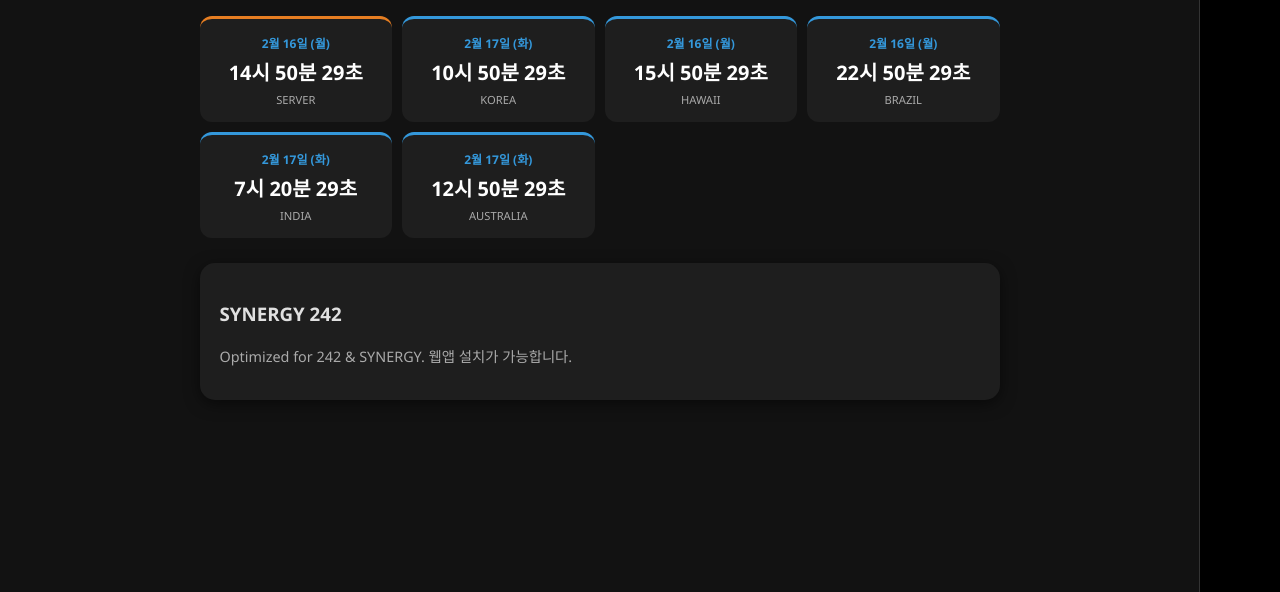
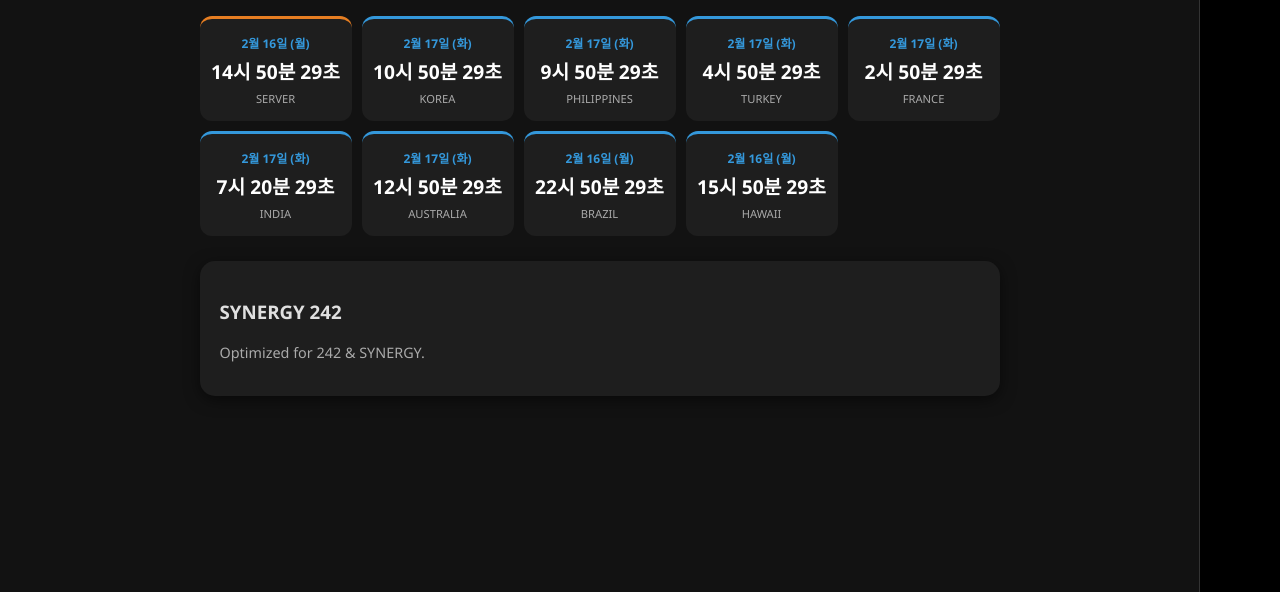
Before and after one commit to nobodysyn/calc, a plain HTML site: page index.html in a window 1280 px wide. Shown: the part 208-800 px from the top of the page. Drawn offline with Linux system fonts and the light colour scheme.

Commit message:
Update index.html

```diff
--- a/index.html
+++ b/index.html
@@ -4,7 +4,6 @@
     <meta charset="UTF-8">
     <meta name="viewport" content="width=device-width, initial-scale=1.0">
     <title>SYNERGY 242 Toolkit</title>
-
     <meta name="apple-mobile-web-app-capable" content="yes">
     <meta name="apple-mobile-web-app-status-bar-style" content="black-translucent">
     <meta name="apple-mobile-web-app-title" content="SYNERGY 242">
@@ -14,45 +13,32 @@
     <style>
         :root { --primary: #3498db; --bg: #121212; --card: #1e1e1e; --text: #e0e0e0; --accent: #e67e22; --danger: #ff4d4d; }
         body { font-family: 'Segoe UI', sans-serif; background: var(--bg); color: var(--text); margin: 0; display: flex; height: 100vh; overflow: hidden; }
-
-        /* 사이드바 */
         .sidebar { width: 80px; background: #000; display: flex; flex-direction: column; align-items: center; padding-top: 20px; border-left: 1px solid #333; order: 2; }
         .nav-item { color: #888; cursor: pointer; margin-bottom: 25px; font-size: 0.8em; text-align: center; transition: 0.3s; }
         .nav-item:hover, .nav-item.active { color: var(--primary); }
-
-        /* 메인 영역 */
         .main-content { flex: 1; padding: 20px 30px; overflow-y: auto; order: 1; position: relative; }
         .section { display: none; max-width: 800px; margin: auto; }
         .section.active { display: block; }
-
-        /* 로고 디자인 */
         .logo-container { text-align: center; margin-bottom: 20px; }
         .main-logo { width: 100px; height: 100px; border-radius: 50%; border: 2px solid var(--primary); box-shadow: 0 0 15px rgba(52, 152, 219, 0.3); }
-
-        /* 다국어 스위치 */
         .lang-switch { position: absolute; top: 20px; left: 20px; z-index: 100; display: flex; gap: 5px; }
         .lang-btn { background: #333; border: 1px solid #444; color: #fff; padding: 5px 10px; border-radius: 5px; cursor: pointer; font-size: 12px; }
         .lang-btn.active { background: var(--primary); border-color: var(--primary); }
-
-        /* 시계 디자인 */
-        .clock-grid { display: grid; grid-template-columns: repeat(auto-fit, minmax(160px, 1fr)); gap: 10px; margin-bottom: 25px; }
+        .clock-grid { display: grid; grid-template-columns: repeat(auto-fit, minmax(140px, 1fr)); gap: 10px; margin-bottom: 25px; }
         .clock-card { background: var(--card); padding: 15px 10px; border-radius: 12px; text-align: center; border-top: 3px solid var(--primary); }
         .clock-date { font-size: 0.75em; color: var(--primary); margin-bottom: 5px; font-weight: bold; }
-        .clock-time { font-size: 1.25em; font-weight: bold; color: #fff; }
+        .clock-time { font-size: 1.2em; font-weight: bold; color: #fff; }
         .clock-label { font-size: 0.7em; color: #aaa; margin-top: 6px; }
-
-        /* 카드 및 입력창 */
         .card { background: var(--card); padding: 20px; border-radius: 15px; margin-bottom: 15px; box-shadow: 0 4px 15px rgba(0,0,0,0.5); }
         h2 { color: var(--primary); margin-top: 0; font-size: 1.4em; }
         label { display: block; margin-top: 10px; font-size: 0.85em; color: #bbb; }
         select, input { width: 100%; padding: 10px; border-radius: 8px; border: 1px solid #333; background: #252525; color: #fff; margin-top: 5px; box-sizing: border-box; }
-
         .result-box { margin-top: 20px; padding: 15px; background: #1a2a3a; border-radius: 10px; text-align: center; border: 1px solid var(--primary); }
         .total-val { font-size: 2em; font-weight: 900; color: var(--primary); }
-
         .calc-nav { display: flex; gap: 8px; margin-bottom: 15px; overflow-x: auto; padding-bottom: 5px; }
         .calc-btn { flex: 0 0 auto; background: #333; border: none; color: #fff; padding: 10px 15px; border-radius: 8px; cursor: pointer; transition: 0.2s; white-space: nowrap; }
         .calc-btn.active { background: var(--primary); }
+        .pre-req { color: var(--danger); font-size: 0.82em; margin-top: 10px; font-weight: bold; border-left: 3px solid var(--danger); padding-left: 10px; min-height: 1.2em; }
     </style>
 </head>
 <body>
@@ -72,22 +58,20 @@
         <div style="text-align: right; color: #555; font-size: 0.7em; margin-bottom: 10px;">Made by NOBODY(S242)</div>
 
         <div id="section-main" class="section active">
-            <div class="logo-container">
-                <img src="logo.jpg" alt="SYNERGY Logo" class="main-logo">
-            </div>
+            <div class="logo-container"><img src="logo.jpg" alt="SYNERGY Logo" class="main-logo"></div>
             <h2 data-key="clock-title" style="text-align: center;">World & Server Time</h2>
             <div class="clock-grid">
-                <div class="clock-card" style="border-top-color: var(--accent);"><div class="clock-date" id="date-server">-</div><div class="clock-time" id="time-server">00:00:00</div><div class="clock-label" data-key="label-server">SERVER (KOR-11h)</div></div>
+                <div class="clock-card" style="border-top-color: var(--accent);"><div class="clock-date" id="date-server">-</div><div class="clock-time" id="time-server">00:00:00</div><div class="clock-label" data-key="label-server">SERVER</div></div>
                 <div class="clock-card"><div class="clock-date" id="date-kor">-</div><div class="clock-time" id="time-kor">00:00:00</div><div class="clock-label" data-key="label-kor">KOREA</div></div>
-                <div class="clock-card"><div class="clock-date" id="date-haw">-</div><div class="clock-time" id="time-haw">00:00:00</div><div class="clock-label" data-key="label-haw">HAWAII</div></div>
-                <div class="clock-card"><div class="clock-date" id="date-bra">-</div><div class="clock-time" id="time-bra">00:00:00</div><div class="clock-label" data-key="label-bra">BRAZIL</div></div>
+                <div class="clock-card"><div class="clock-date" id="date-phl">-</div><div class="clock-time" id="time-phl">00:00:00</div><div class="clock-label" data-key="label-phl">PHILIPPINES</div></div>
+                <div class="clock-card"><div class="clock-date" id="date-tur">-</div><div class="clock-time" id="time-tur">00:00:00</div><div class="clock-label" data-key="label-tur">TURKEY</div></div>
+                <div class="clock-card"><div class="clock-date" id="date-fra">-</div><div class="clock-time" id="time-fra">00:00:00</div><div class="clock-label" data-key="label-fra">FRANCE</div></div>
                 <div class="clock-card"><div class="clock-date" id="date-ind">-</div><div class="clock-time" id="time-ind">00:00:00</div><div class="clock-label" data-key="label-ind">INDIA</div></div>
                 <div class="clock-card"><div class="clock-date" id="date-aus">-</div><div class="clock-time" id="time-aus">00:00:00</div><div class="clock-label" data-key="label-aus">AUSTRALIA</div></div>
+                <div class="clock-card"><div class="clock-date" id="date-bra">-</div><div class="clock-time" id="time-bra">00:00:00</div><div class="clock-label" data-key="label-bra">BRAZIL</div></div>
+                <div class="clock-card"><div class="clock-date" id="date-haw">-</div><div class="clock-time" id="time-haw">00:00:00</div><div class="clock-label" data-key="label-haw">HAWAII</div></div>
             </div>
-            <div class="card">
-                <h3 data-key="notice-title">SYNERGY 242</h3>
-                <p style="color: #aaa; font-size: 0.9em;" data-key="notice-desc">Optimized for 242 & SYNERGY. 웹앱 설치가 가능합니다.</p>
-            </div>
+            <div class="card"><h3 data-key="notice-title">SYNERGY 242</h3><p style="color: #aaa; font-size: 0.9em;" data-key="notice-desc">Optimized for 242 & SYNERGY.</p></div>
         </div>
 
         <div id="section-calc" class="section">
@@ -100,11 +84,14 @@
             <div id="calc-tower" class="calc-sub">
                 <div class="card">
                     <h2 data-key="tower-title">Precision Parts</h2>
-                    <label data-key="tower-target-lbl">목표 산업 레벨</label>
-                    <select id="towerTarget" onchange="calcTower()"></select>
+                    <label data-key="tower-target-lbl">목표 산업 레벨</label><select id="towerTarget" onchange="calcTower()"></select>
+                    <div id="towerPreReq" class="pre-req"></div>
                     <div style="display: grid; grid-template-columns: 1fr 1fr; gap: 10px; margin-top:10px;">
                         <div><label data-key="cur-tower-lbl">현재 타워</label><select id="curTower" onchange="calcTower()"></select></div>
                         <div><label data-key="cur-guild-lbl">현재 연맹홀</label><select id="curGuild" onchange="calcTower()"></select></div>
+                        <div><label data-key="cur-shooter-lbl">현재 슈터</label><select id="curShooter" onchange="calcTower()"></select></div>
+                        <div><label data-key="cur-rider-lbl">현재 라이더</label><select id="curRider" onchange="calcTower()"></select></div>
+                        <div><label data-key="cur-fighter-lbl">현재 파이터</label><select id="curFighter" onchange="calcTower()"></select></div>
                     </div>
                     <div class="result-box"><div class="total-val" id="towerTotal">0</div></div>
                 </div>
@@ -147,29 +134,38 @@
     const i18n = {
         ko: {
             'nav-main': '🏠<br>메인', 'nav-calc': '📊<br>계산기', 'nav-info': '📜<br>공략',
-            'label-server': 'SERVER', 'notice-title': 'SYNERGY 242', 'unit': ' 개',
+            'clock-title': 'World & Server Time', 'label-server': 'SERVER', 'label-kor': 'KOREA', 'label-phl': 'PHILIPPINES', 'label-tur': 'TURKEY', 'label-fra': 'FRANCE', 'label-ind': 'INDIA', 'label-aus': 'AUSTRALIA', 'label-bra': 'BRAZIL', 'label-haw': 'HAWAII',
+            'notice-title': 'SYNERGY 242', 'notice-desc': 'Optimized for 242 & SYNERGY.', 'unit': ' 개',
             'btn-tower-calc': '부품', 'btn-hero-calc': '영웅 승급', 'btn-apc-calc': 'APC 칩',
-            'tower-title': '부품 계산기', 'hero-title': '영웅 승급', 'apc-title': 'APC 칩 계산기',
+            'tower-title': '부품 계산기', 'tower-target-lbl': '목표 산업 레벨', 'cur-tower-lbl': '현재 타워', 'cur-guild-lbl': '현재 연맹홀', 'cur-shooter-lbl': '현재 슈터', 'cur-rider-lbl': '현재 라이더', 'cur-fighter-lbl': '현재 파이터',
+            'hero-title': '영웅 승급', 'hero-type-lbl': '유형', 'opt-hero': '영웅', 'opt-weapon': '전용무기', 'opt-awaken': '무기각성', 'hero-cur-lbl': '현재 단계', 'hero-target-lbl': '목표 단계',
+            'apc-title': 'APC 칩 계산기', 'apc-cur-lbl': '현재 별', 'apc-target-lbl': '목표 별', 'apc-have-mat-lbl': '보유 고급원료',
+            'info-title': 'Guide', 'info-desc': '연맹 공략 준비 중...',
+            'pre-warn': '⚠️ 선행 조건: ', 'lv': '레벨', 'ind': '산업',
+            'tower-pre': ["", "", "산업1 연맹홀 + 산업1 슈터", "산업2 연맹홀 + 산업2 라이더", "산업3 연맹홀 + 산업3 파이터", "산업4 연맹홀 + 산업4 슈터", "산업5 연맹홀 + 산업5 라이더", "산업6 연맹홀 + 산업6 파이터", "산업7 연맹홀 + 산업7 슈터"],
             'labels': ["해제 전", "1성", "1.2", "1.4", "1.6", "1.8", "2성", "2.2", "2.4", "2.6", "2.8", "3성", "3.2", "3.4", "3.6", "3.8", "4성", "4.2", "4.4", "4.6", "4.8", "5성", "5성(1)", "5성(2)", "5성(3)", "Max"],
             'apc-steps': ["0 별", "1 별", "2 별", "3 별", "4 별(0.5)", "4 별(1.0)", "5 별(0.5)", "5 별(1.0)", "6 별(0.33)", "6 별(0.66)", "6 별(1.0)", "7 별(0.33)", "7 별(0.66)", "7 별(1.0)"]
         },
         en: {
             'nav-main': '🏠<br>Main', 'nav-calc': '📊<br>Calc', 'nav-info': '📜<br>Guide',
-            'label-server': 'SERVER', 'notice-title': 'SYNERGY 242', 'unit': ' Qty',
+            'clock-title': 'World & Server Time', 'label-server': 'SERVER', 'label-kor': 'KOREA', 'label-phl': 'PHILIPPINES', 'label-tur': 'TURKEY', 'label-fra': 'FRANCE', 'label-ind': 'INDIA', 'label-aus': 'AUSTRALIA', 'label-bra': 'BRAZIL', 'label-haw': 'HAWAII',
+            'notice-title': 'SYNERGY 242', 'notice-desc': 'Optimized for 242 & SYNERGY.', 'unit': ' Qty',
             'btn-tower-calc': 'Parts', 'btn-hero-calc': 'Hero', 'btn-apc-calc': 'APC Chip',
-            'tower-title': 'Parts Calc', 'hero-title': 'Hero Upgrade', 'apc-title': 'APC Chip Calc',
+            'tower-title': 'Parts Calc', 'tower-target-lbl': 'Target Ind. Level', 'cur-tower-lbl': 'Watch Tower', 'cur-guild-lbl': 'Alliance Hall', 'cur-shooter-lbl': 'Shooter Camp', 'cur-rider-lbl': 'Rider Camp', 'cur-fighter-lbl': 'Fighter Camp',
+            'hero-title': 'Hero Upgrade', 'hero-type-lbl': 'Type', 'opt-hero': 'Hero', 'opt-weapon': 'Weapon', 'opt-awaken': 'Awaken', 'hero-cur-lbl': 'Current Stage', 'hero-target-lbl': 'Target Stage',
+            'apc-title': 'APC Chip Calc', 'apc-cur-lbl': 'Current Star', 'apc-target-lbl': 'Target Star', 'apc-have-mat-lbl': 'Materials Owned',
+            'info-title': 'Guide', 'info-desc': 'Strategy guides coming soon...',
+            'pre-warn': '⚠️ Prerequisite: ', 'lv': 'Lv.', 'ind': 'Ind.',
+            'tower-pre': ["", "", "Lv1 Hall + Lv1 Shooter", "Lv2 Hall + Lv2 Rider", "Lv3 Hall + Lv3 Fighter", "Lv4 Hall + Lv4 Shooter", "Lv5 Hall + Lv5 Rider", "Lv6 Hall + Lv6 Fighter", "Lv7 Hall + Lv7 Shooter"],
             'labels': ["Locked", "1★", "1.2", "1.4", "1.6", "1.8", "2★", "2.2", "2.4", "2.6", "2.8", "3★", "3.2", "3.4", "3.6", "3.8", "4★", "4.2", "4.4", "4.6", "4.8", "5★", "5★(1)", "5★(2)", "5★(3)", "Max"],
             'apc-steps': ["Star 0", "Star 1", "Star 2", "Star 3", "Star 4(0.5)", "Star 4(1.0)", "Star 5(0.5)", "Star 5(1.0)", "Star 6(0.33)", "Star 6(0.66)", "Star 6(1.0)", "Star 7(0.33)", "Star 7(0.66)", "Star 7(1.0)"]
         }
     };
 
-    const towerData = { tower: [0, 900, 1100, 1300, 1550, 1850, 1500, 1600, 1750], guild: [0, 250, 250, 300, 350, 450, 350, 400, 500] };
-    const heroData = {
-        hero: { unlock: 10, costs: [0, 1, 1, 2, 3, 3, 5, 5, 5, 5, 15, 15, 15, 15, 15, 50, 50, 50, 50, 50, 100, 100, 100, 100, 100, 100] },
-        weapon: { unlock: 10, costs: [0, 1, 1, 3, 5, 7, 7, 7, 7, 7, 15, 15, 15, 15, 15, 25, 25, 25, 25, 25, 35, 35, 35, 35, 35, 35] },
-        awaken: { unlock: 100, costs: [0, 50, 50, 50, 50, 100, 100, 100, 100, 100, 120, 120, 120, 120, 120, 150, 150, 150, 150, 150, 200, 200, 200, 200, 200, 300] }
-    };
+    const towerData = { tower: [0, 900, 1100, 1300, 1550, 1850, 1500, 1600, 1750], guild: [0, 250, 250, 300, 350, 450, 350, 400, 500], camp: [0, 400, 450, 550, 650, 800, 600, 700, 800] };
+    const heroData = { hero: { unlock: 10, costs: [0, 1, 1, 2, 3, 3, 5, 5, 5, 5, 15, 15, 15, 15, 15, 50, 50, 50, 50, 50, 100, 100, 100, 100, 100, 100] }, weapon: { unlock: 10, costs: [0, 1, 1, 3, 5, 7, 7, 7, 7, 7, 15, 15, 15, 15, 15, 25, 25, 25, 25, 25, 35, 35, 35, 35, 35, 35] }, awaken: { unlock: 100, costs: [0, 50, 50, 50, 50, 100, 100, 100, 100, 100, 120, 120, 120, 120, 120, 150, 150, 150, 150, 150, 200, 200, 200, 200, 200, 300] } };
     const apcSingleCosts = [0, 1, 1, 2, 5, 5, 10, 10, 12, 12, 12, 15, 15, 15];
+    const CHIP_MAT_RATIO = 800;
 
     function setLang(lang) {
         currentLang = lang;
@@ -179,11 +175,11 @@
             const k = el.getAttribute('data-key');
             if (i18n[lang][k]) el.innerHTML = i18n[lang][k];
         });
-        refreshSelects(); updateClocks();
+        refreshSelects(); updateClocks(); calcTower(); calcHero(); calcApc();
     }
 
     function refreshSelects() {
-        const hL = i18n[currentLang]['labels'], aL = i18n[currentLang]['apc-steps'];
+        const hL = i18n[currentLang]['labels'], aL = i18n[currentLang]['apc-steps'], L = i18n[currentLang];
         const cs = document.getElementById('curStep'), ts = document.getElementById('targetStep'), ca = document.getElementById('curApc'), ta = document.getElementById('targetApc');
         const cv = cs.value||0, tv = ts.value||25, cav = ca.value||0, tav = ta.value||13;
         cs.innerHTML = ''; ts.innerHTML = ''; ca.innerHTML = ''; ta.innerHTML = '';
@@ -191,22 +187,26 @@
         aL.forEach((l, i) => { ca.add(new Option(l, i)); ta.add(new Option(l, i)); });
         cs.value = cv; ts.value = tv; ca.value = cav; ta.value = tav;
 
-        const tt = document.getElementById('towerTarget'), ct = document.getElementById('curTower'), cg = document.getElementById('curGuild');
-        const tt_v = tt.value||8, ct_v = ct.value||0;
-        tt.innerHTML = ''; ct.innerHTML = ''; cg.innerHTML = '';
+        const tt = document.getElementById('towerTarget'), ct = document.getElementById('curTower'), cg = document.getElementById('curGuild'), cs_c = document.getElementById('curShooter'), cr = document.getElementById('curRider'), cf = document.getElementById('curFighter');
+        const tt_v = tt.value||8, ct_v = ct.value||0, cg_v = cg.value||0, csc_v = cs_c.value||0, cr_v = cr.value||0, cf_v = cf.value||0;
+        tt.innerHTML = ''; ct.innerHTML = ''; cg.innerHTML = ''; cs_c.innerHTML = ''; cr.innerHTML = ''; cf.innerHTML = '';
         for(let i=0; i<=8; i++) {
-            if(i>0) tt.add(new Option('Ind.'+i, i));
-            ct.add(new Option('Lv.'+i, i)); cg.add(new Option('Lv.'+i, i));
+            if(i>0) tt.add(new Option(`${L.ind}${i}`, i));
+            ct.add(new Option(`${L.lv}${i}`, i)); cg.add(new Option(`${L.lv}${i}`, i));
+            cs_c.add(new Option(`${L.lv}${i}`, i)); cr.add(new Option(`${L.lv}${i}`, i)); cf.add(new Option(`${L.lv}${i}`, i));
         }
-        tt.value = tt_v; ct.value = ct_v;
+        tt.value = tt_v; ct.value = ct_v; cg.value = cg_v; cs_c.value = csc_v; cr.value = cr_v; cf.value = cf_v;
     }
 
     function updateClocks() {
         const now = new Date();
-        const zones = { 'kor': 'Asia/Seoul', 'haw': 'Pacific/Honolulu', 'bra': 'America/Sao_Paulo', 'ind': 'Asia/Kolkata', 'aus': 'Australia/Sydney' };
+        const zones = { 'kor': 'Asia/Seoul', 'phl': 'Asia/Manila', 'tur': 'Europe/Istanbul', 'fra': 'Europe/Paris', 'ind': 'Asia/Kolkata', 'aus': 'Australia/Sydney', 'bra': 'America/Sao_Paulo', 'haw': 'Pacific/Honolulu' };
         for (const [k, z] of Object.entries(zones)) {
-            document.getElementById(`date-${k}`).innerText = now.toLocaleDateString(currentLang=='ko'?'ko-KR':'en-US', { month:'short', day:'2-digit', weekday:'short', timeZone:z });
-            document.getElementById(`time-${k}`).innerText = now.toLocaleTimeString('ko-KR', { hour12:false, timeZone:z });
+            const dEl = document.getElementById(`date-${k}`), tEl = document.getElementById(`time-${k}`);
+            if(dEl && tEl) {
+                dEl.innerText = now.toLocaleDateString(currentLang=='ko'?'ko-KR':'en-US', { month:'short', day:'2-digit', weekday:'short', timeZone:z });
+                tEl.innerText = now.toLocaleTimeString('ko-KR', { hour12:false, timeZone:z });
+            }
         }
         const sTime = new Date(now.getTime() - (11 * 3600000));
         document.getElementById('date-server').innerText = sTime.toLocaleDateString(currentLang=='ko'?'ko-KR':'en-US', { month:'short', day:'2-digit', weekday:'short'});
@@ -216,7 +216,17 @@
 
     function calcTower() {
         const t = parseInt(document.getElementById('towerTarget').value), ct = parseInt(document.getElementById('curTower').value);
-        let total = 0; for(let i=ct+1; i<=t; i++) total += towerData.tower[i];
+        const cg = parseInt(document.getElementById('curGuild').value), cs = parseInt(document.getElementById('curShooter').value), cr = parseInt(document.getElementById('curRider').value), cf = parseInt(document.getElementById('curFighter').value);
+        document.getElementById('towerPreReq').innerText = t >= 2 ? i18n[currentLang]['pre-warn'] + i18n[currentLang]['tower-pre'][t] : "";
+        let total = 0;
+        for(let i=ct+1; i<=t; i++) total += towerData.tower[i];
+        if (t >= 2) {
+            for(let i=cg+1; i<=t-1; i++) total += towerData.guild[i];
+            const rs = (t<2)?0:([1,4,7].includes(t-1)?t-1:(t-1>7?7:(t-1>4?4:(t-1>1?1:0)))), rr = (t<2)?0:([2,5].includes(t-1)?t-1:(t-1>5?5:(t-1>2?2:0))), rf = (t<2)?0:([3,6].includes(t-1)?t-1:(t-1>6?6:(t-1>3?3:0)));
+            for(let i=cs+1; i<=rs; i++) total += towerData.camp[i];
+            for(let i=cr+1; i<=rr; i++) total += towerData.camp[i];
+            for(let i=cf+1; i<=rf; i++) total += towerData.camp[i];
+        }
         document.getElementById('towerTotal').innerText = total.toLocaleString() + i18n[currentLang]['unit'];
     }
 
@@ -236,7 +246,7 @@
     function showSection(id) { document.querySelectorAll('.section').forEach(s => s.classList.remove('active')); document.getElementById('section-'+id).classList.add('active'); }
     function showCalc(id) { document.querySelectorAll('.calc-sub').forEach(s => s.style.display='none'); document.getElementById('calc-'+id).style.display='block'; }
 
-    window.onload = () => { setLang('ko'); calcTower(); calcHero(); calcApc(); };
+    window.onload = () => { setLang('ko'); };
 </script>
 </body>
 </html>
```
